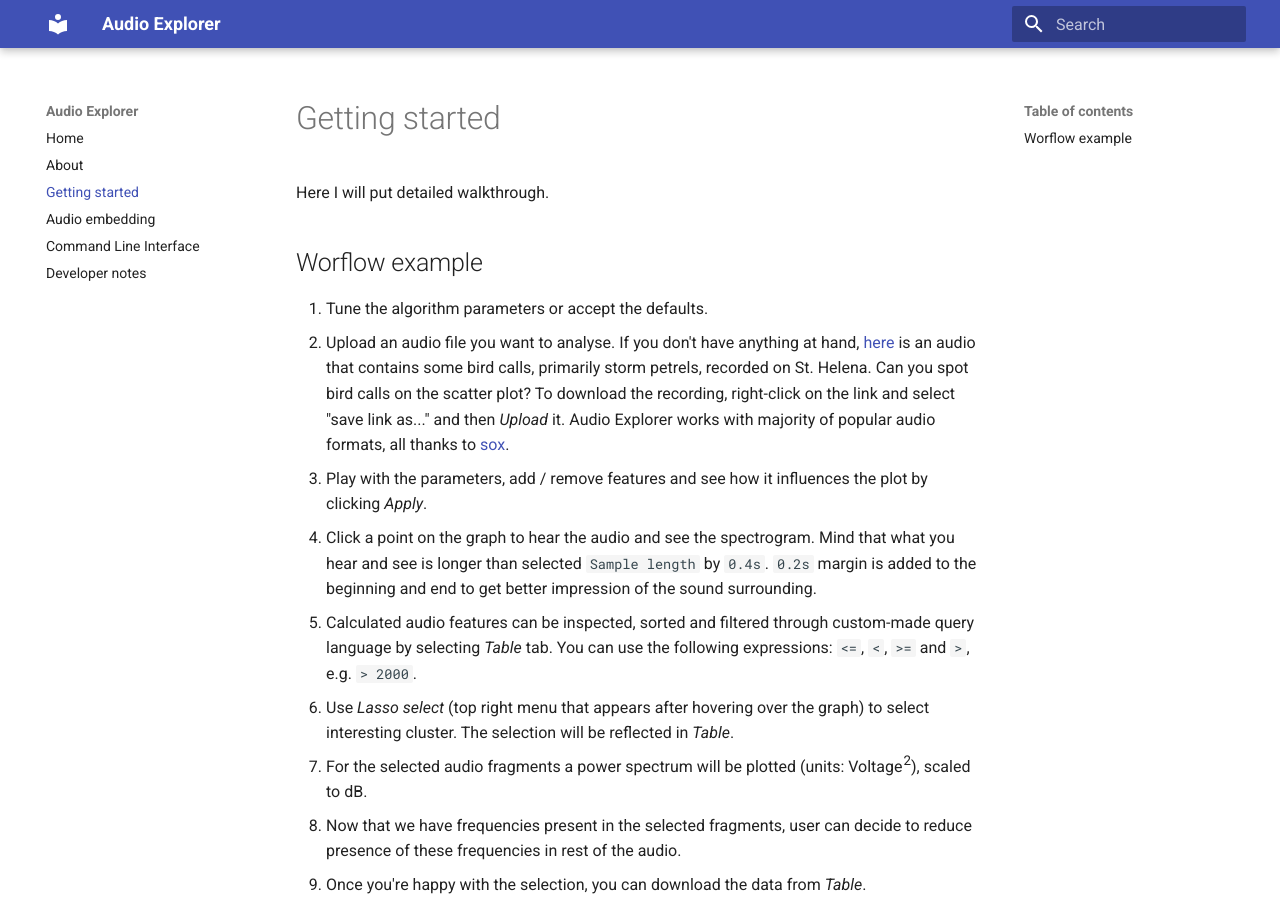
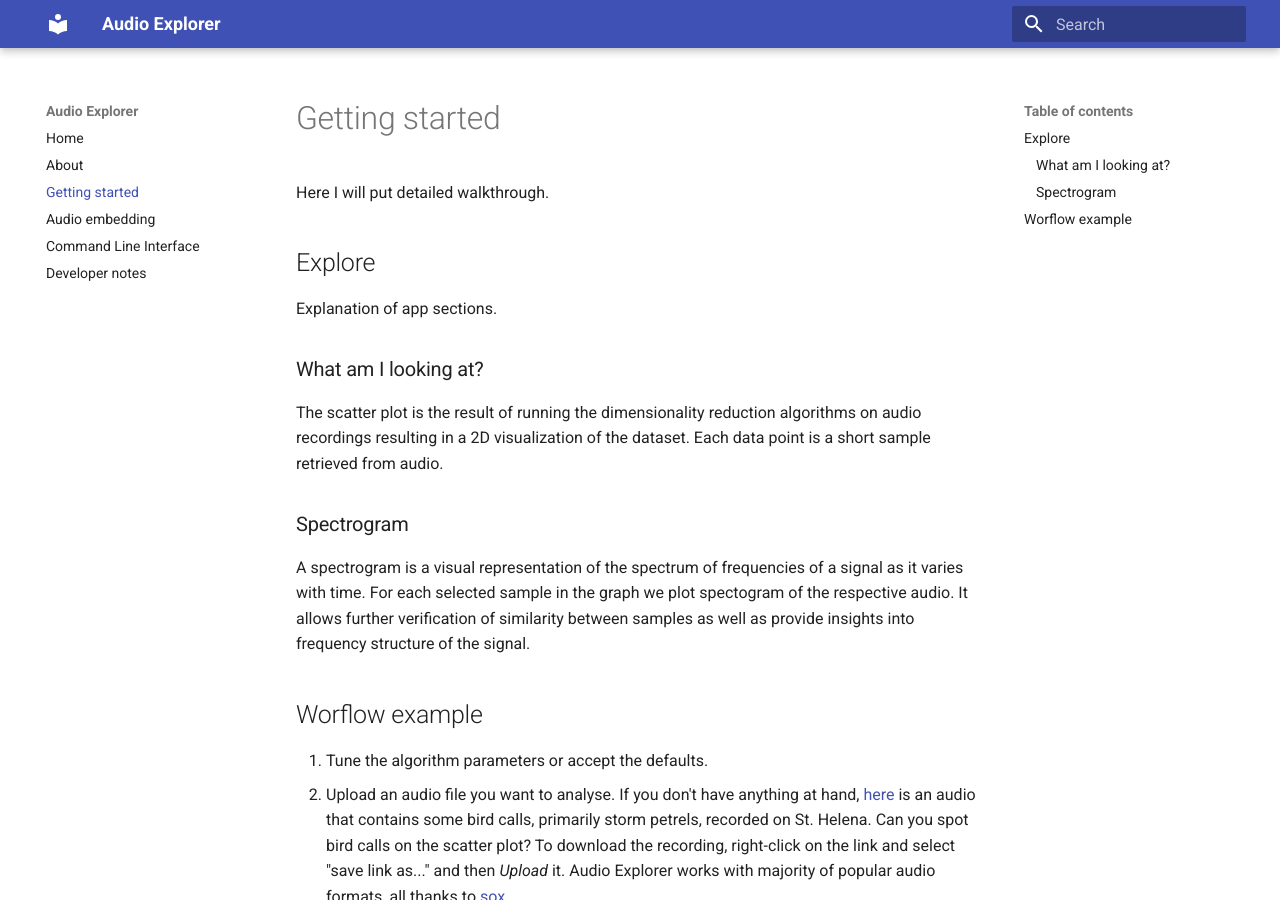
Before and after one commit to tracek/audio-explorer, an MkDocs documentation site: the page built from docs/getting_started.md, in a window 1280 px wide and 900 px high. Built offline with MkDocs 1.6.1 and Material for MkDocs 9.7.7, drawn with Linux system fonts in a browser that asks for light colours.

Commit message:
more docs!

```diff
--- a/docs/getting_started.md
+++ b/docs/getting_started.md
@@ -1,6 +1,16 @@
 # Getting started
 
 Here I will put detailed walkthrough.
+
+## Explore
+
+Explanation of app sections.
+
+### What am I looking at?
+The scatter plot is the result of running the dimensionality reduction algorithms on audio recordings resulting in a 2D visualization of the dataset. Each data point is a short sample retrieved from audio.
+
+### Spectrogram
+A spectrogram is a visual representation of the spectrum of frequencies of a signal as it varies with time. For each selected sample in the graph we plot spectogram of the respective audio. It allows further verification of similarity between samples as well as provide insights into frequency structure of the signal.
 
 ## Worflow example
 
```
Also changed, not shown: docs/about.md (+3 -0 lines), docs/index.md (+1 -1 lines).
